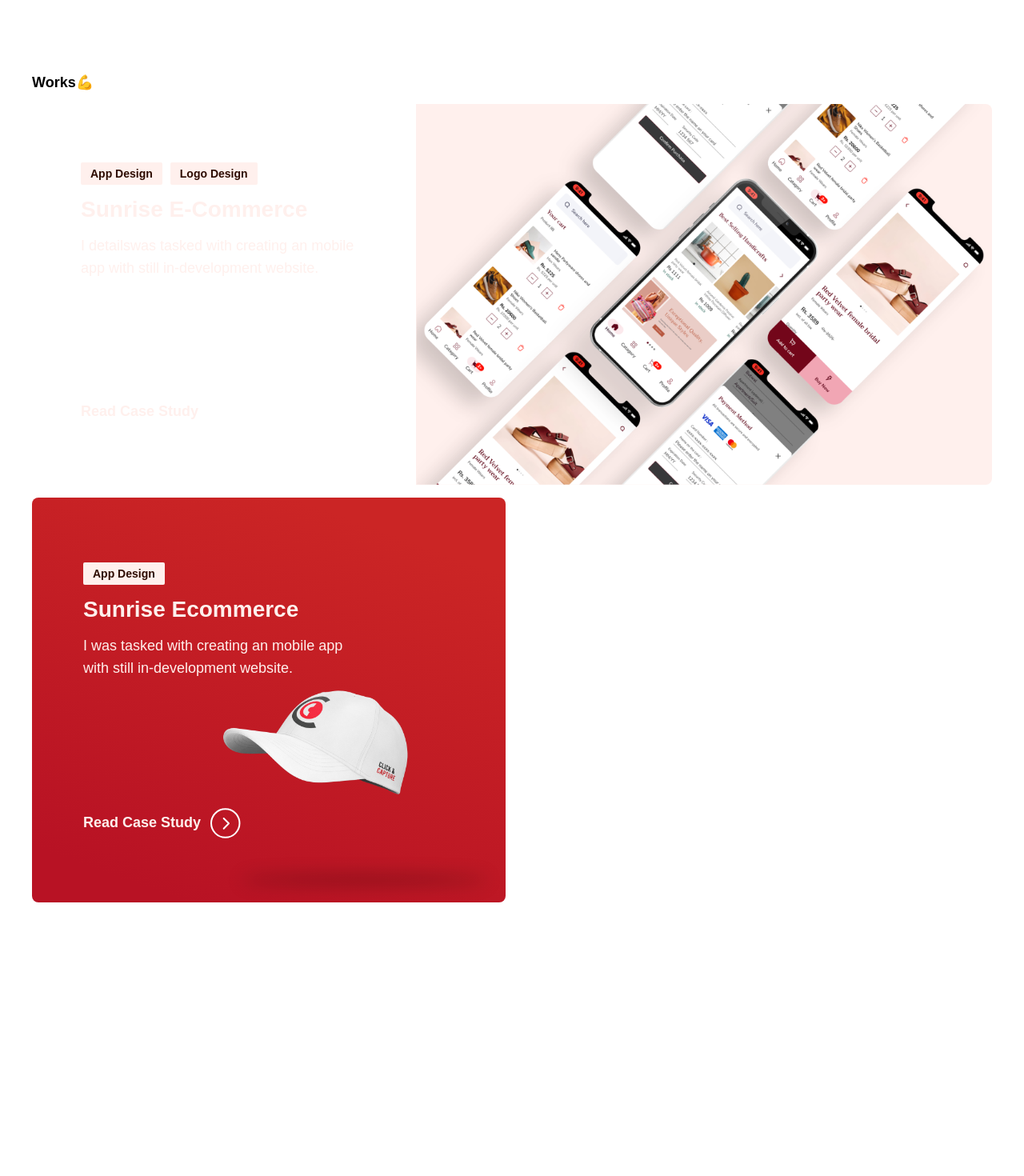
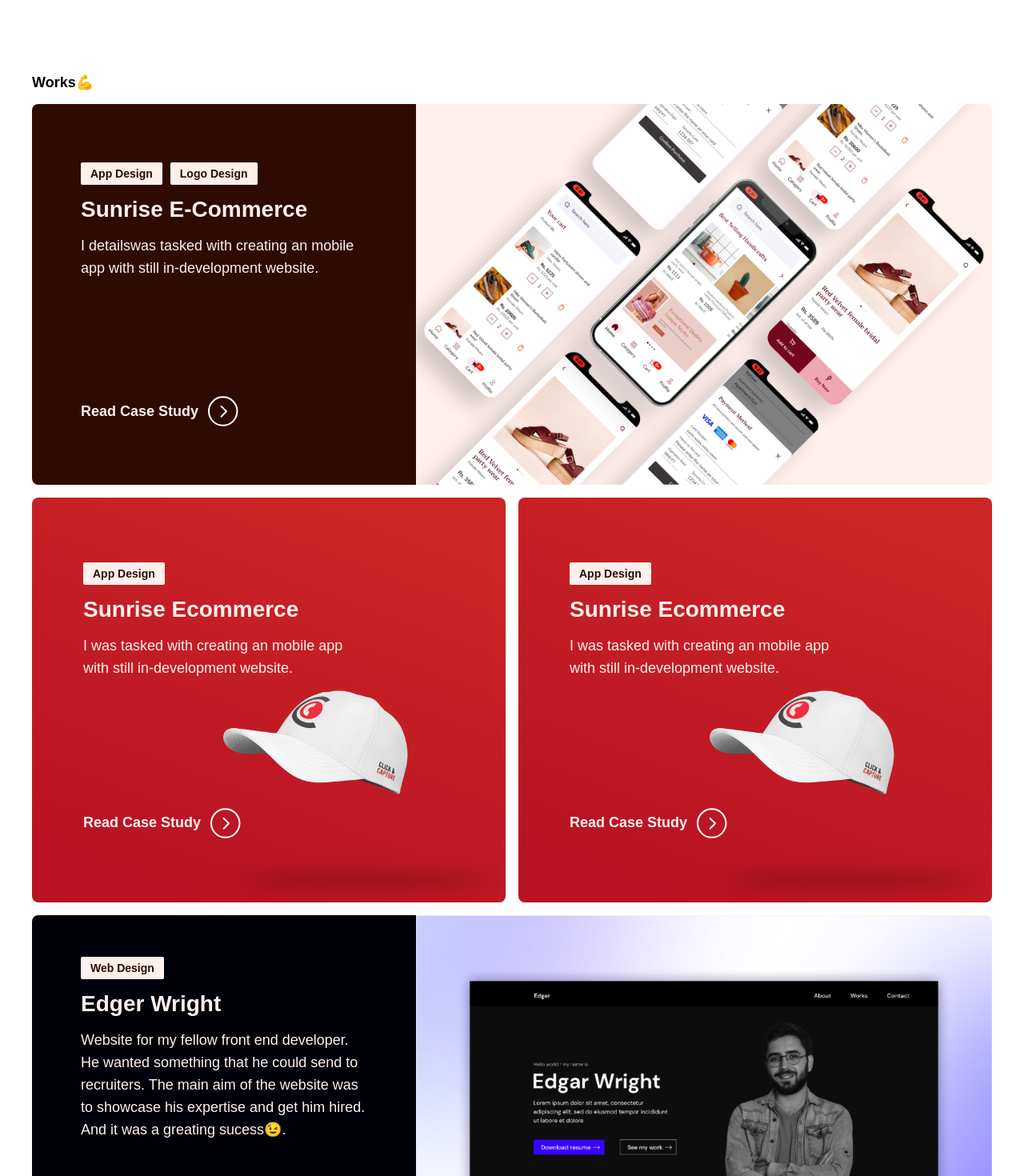
Before and after one commit to pidusbhusal/portfolio, a Next.js app: page /Work in a window 1280 px wide. Shown: the part 760-2230 px from the top of the page at 80% size. Before the commit the page ends 1888 px from the top, so only its background shows below. Built offline with nearby package versions, Linux system fonts and the light colour scheme.

Commit message:
Logo_mockup_scale

```diff
--- a/pages/Website.jsx
+++ b/pages/Website.jsx
@@ -9,7 +9,7 @@ export default function Website({
 }) {
   const different_types = types?.map((type) => <p className="type">{type}</p>);
   const mystyle = {
-    backgroundColor: { brandColor },
+    backgroundColor: brandColor,
   };
   return (
     <div className="website">
--- a/pages/Work.jsx
+++ b/pages/Work.jsx
@@ -13,9 +13,17 @@ export const Work = () => {
           description=" I detailswas tasked with creating an mobile app with still
                 in-development website."
           thumbnail_location="./Thumbnail.png"
-          brandColor="black"
+          brandColor="#2D0B00"
         />
-        <Logo_project className="logoprojects" bgcolor="white" />
+        <Logo_project className="logoprojects" />
+        <Logo_project className="logoprojects" />
+        <Website
+          types={["Web Design"]}
+          name="Edger Wright"
+          description=" Website for my fellow front end developer. He wanted something that he could send to recruiters. The main aim of the website was to showcase his expertise and get him hired. And it was a greating sucess😉."
+          thumbnail_location="./Edge.png"
+          brandColor="#00000A"
+        />
       </div>
     </div>
   );
--- a/styles/main.css
+++ b/styles/main.css
@@ -169,7 +169,8 @@
 }
 
 .website_card:hover .thumbnail_image {
-  width: 102%;
+  -webkit-transform: scale(1.05);
+          transform: scale(1.05);
   -webkit-transition: all 300ms ease-in-out;
   transition: all 300ms ease-in-out;
 }
@@ -286,18 +287,6 @@
   border-radius: 8px;
 }
 
-.Logo_project:hover .arrow {
-  -webkit-transform: rotate(-45deg);
-          transform: rotate(-45deg);
-  -webkit-transition: all 300ms ease-in-out;
-  transition: all 300ms ease-in-out;
-}
-
-.Logo_project:hover .mockup {
-  -webkit-transform: scale(1.5);
-          transform: scale(1.5);
-}
-
 .Logo_project .mockup_wrapper {
   display: -webkit-box;
   display: -ms-flexbox;
@@ -399,6 +388,27 @@
   font-weight: 500;
 }
 
+.Logo_project:hover .arrow {
+  -webkit-transform: rotate(-45deg);
+          transform: rotate(-45deg);
+  -webkit-transition: all 300ms ease-in-out;
+  transition: all 300ms ease-in-out;
+}
+
+.Logo_project:hover .image_size {
+  width: 90%;
+  margin: 100px;
+  -webkit-transform: rotate(-15deg);
+          transform: rotate(-15deg);
+  -webkit-transition: all 300ms ease-in-out;
+  transition: all 300ms ease-in-out;
+}
+
+.Logo_project:hover .shadow {
+  -webkit-transform: scale(1.1);
+          transform: scale(1.1);
+}
+
 .type_wrapper {
   display: -webkit-box;
   display: -ms-flexbox;
```
Also changed, not shown: styles/main.scss (+17 -15 lines), public/Edge.png (added), 1 other file (tests, documents, lock files or other folders).
